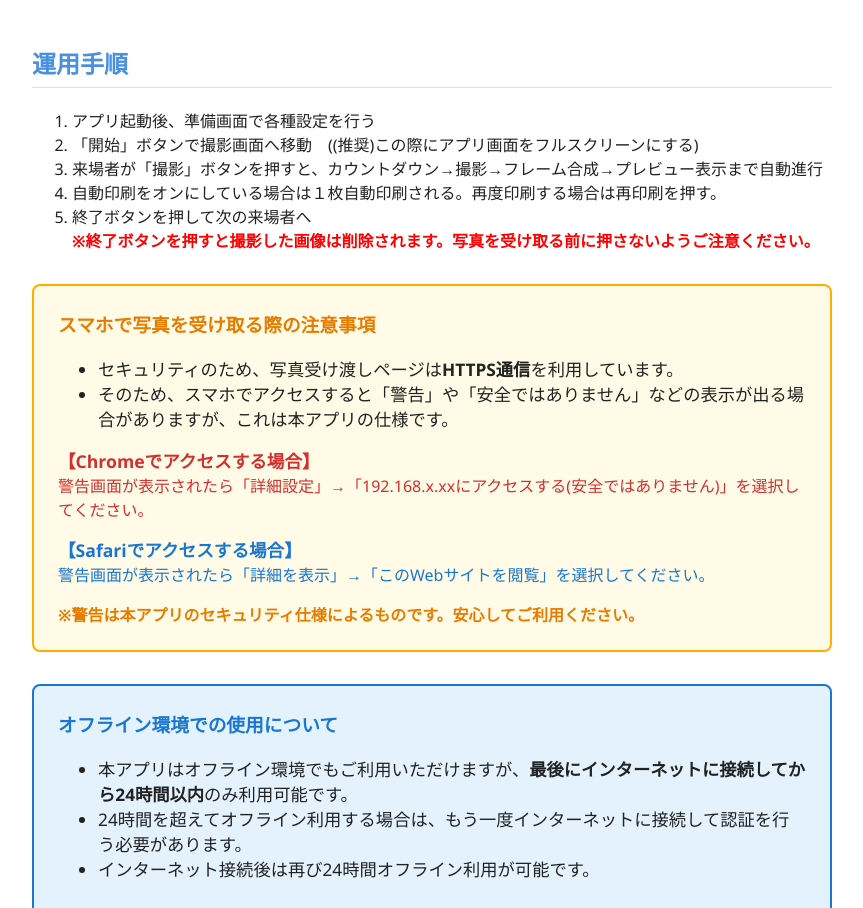
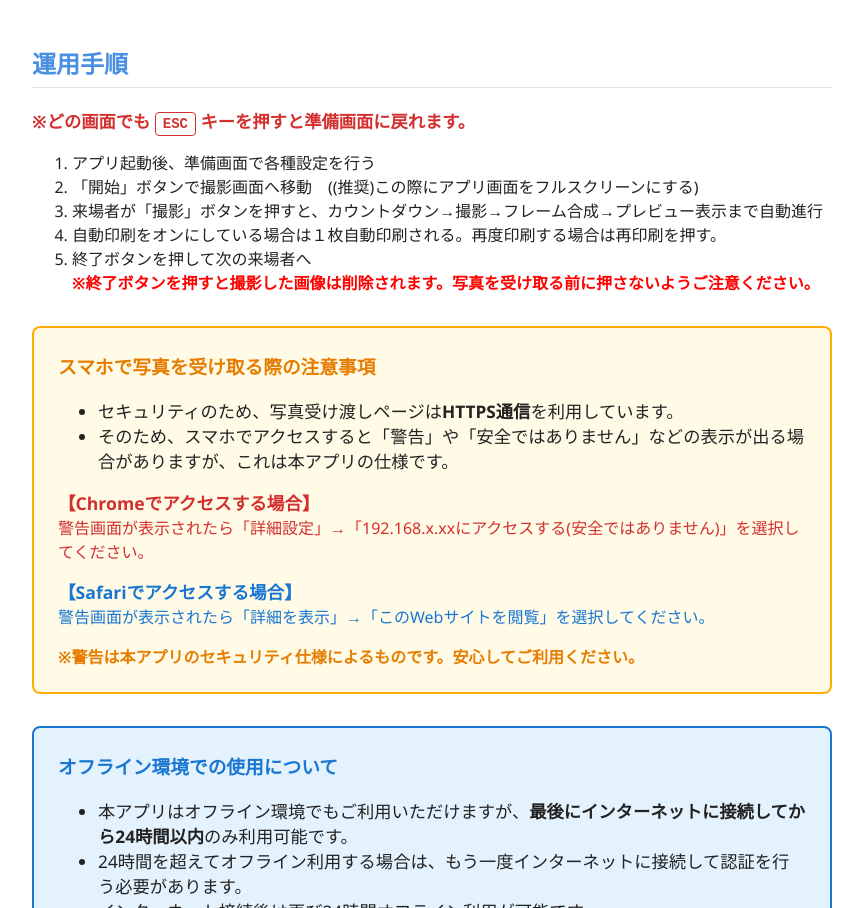
Before and after one commit to kaname-dev/K-PHotobooth-readme, a plain HTML site: page index.html in a window 1280 px wide. Shown: the part 3482-4390 px from the top of the page, without its empty margins (208-1071 px from the left). Drawn offline with Linux system fonts and the light colour scheme.

Commit message:
Update index.html

```diff
--- a/index.html
+++ b/index.html
@@ -217,6 +217,7 @@ footer {
 
     <section id="operation">
       <h2>運用手順</h2>
+      <p style="color:#d32f2f;font-size:1.08em;font-weight:bold;margin-bottom:1em;">※どの画面でも <kbd style="background:#fff;border:1px solid #d32f2f;padding:0.2em 0.5em;border-radius:4px;">ESC</kbd> キーを押すと準備画面に戻れます。</p>
       <ol>
         <li>アプリ起動後、準備画面で各種設定を行う</li>
         <li>「開始」ボタンで撮影画面へ移動　((推奨)この際にアプリ画面をフルスクリーンにする)</li>
```
